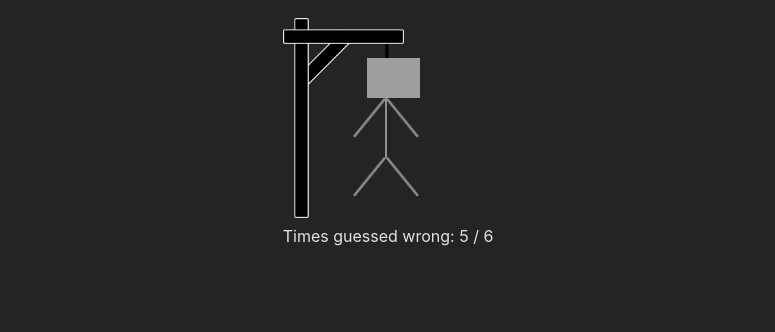
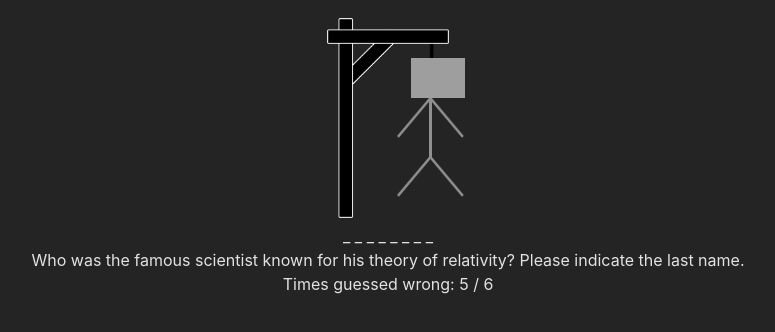
Before and after one commit to yvolha/hangman-game-react, a React (Vite) app in the folder hangman-game/: page / in a window 1280 px wide. Shown: the top 332 px of the page, without its empty margins (252-1027 px from the left). Built offline with nearby package versions, Linux system fonts and the light colour scheme; grey boxes are pictures that could not be loaded.

Commit message:
feat: replace the answer characters with unserscores at first render of component

```diff
--- a/hangman-game/src/App.css
+++ b/hangman-game/src/App.css
@@ -1,4 +1,7 @@
 #root {
+  display: flex;
+  flex-direction: column;
+  align-items: center;
   max-width: 1280px;
   margin: 0 auto;
   padding: 10px;
--- a/hangman-game/src/App.tsx
+++ b/hangman-game/src/App.tsx
@@ -1,6 +1,7 @@
 import "./App.css";
 import { IncorrectGuessCounter } from "./components/incorrect-guess-counter/incorrect-guess-counter.component";
 import { Gallows } from "./components/gallows/gallows.component";
+import { QuestionAnswer } from "./components/question-answer/question-answer.component";
 
 function App() {
   const errorNumber = 5;
@@ -8,6 +9,7 @@ function App() {
     <>
       <Gallows />
       <div>
+        <QuestionAnswer />
         <IncorrectGuessCounter incorrectGuessNumber={errorNumber} />
       </div>
     </>
--- a/hangman-game/src/components/question-answer/question-answer.component.tsx
+++ b/hangman-game/src/components/question-answer/question-answer.component.tsx
@@ -1,10 +1,22 @@
-import questions from "../../constants/questions";
+import { useState } from "react";
+import questions, { IQuestion } from "../../constants/questions";
 
 
 export const QuestionAnswer = () => {
+  const [currentQuestionAnswerPair, setCurrentQuestionAnswerPair] = useState(getRandomQuestionAnswerPair());
+  const [currentQuestionView, setCurrentQuestionView] = useState(currentQuestionAnswerPair.answer.replace(/./g, '_ '));
 
+  function getRandomQuestionAnswerPair (): IQuestion {
+    const questionAnswerPairNumber = questions.length;
+    const questionAnswerPairIndex = Math.floor(Math.random() * questionAnswerPairNumber);
+    console.log(questionAnswerPairIndex);
+    return questions[questionAnswerPairIndex];
+  };
 
-  const getRandomQuestionAnswerPair = () => {
-    const questionAnswerPairNumber = questions.length;
-  };
+  return(
+    <div>
+      <div className="answer">{currentQuestionView}</div>
+      <div className="question">{currentQuestionAnswerPair.question}</div>
+    </div>
+  )
 };
--- a/hangman-game/src/constants/questions.ts
+++ b/hangman-game/src/constants/questions.ts
@@ -1,4 +1,4 @@
-interface IQuestion {
+export interface IQuestion {
     question: string;
     answer: string;
 }
@@ -57,12 +57,12 @@ const questions: IQuestion[] = [
     answer: "Venus",
   },
   {
-    question: "140. Who is known as the Father of the Nation in India? Please indicate the last name.",
-    answer: "Mahatma Gandhi",
+    question: "Who is known as the Father of the Nation in India? Please indicate the last name.",
+    answer: "Gandhi",
   },
   {
     question: "Who was the famous scientist known for his theory of relativity? Please indicate the last name.",
-    answer: "Albert Einstein",
+    answer: "Einstein",
   },
   {
     question: "Who is known as the Father of Medicine?",
--- a/hangman-game/src/index.css
+++ b/hangman-game/src/index.css
@@ -1,7 +1,4 @@
 :root {
-  display: flex;
-  flex-direction: column;
-  align-items: center;
   font-family: Inter, system-ui, Avenir, Helvetica, Arial, sans-serif;
   line-height: 1.5;
   font-weight: 400;
```
